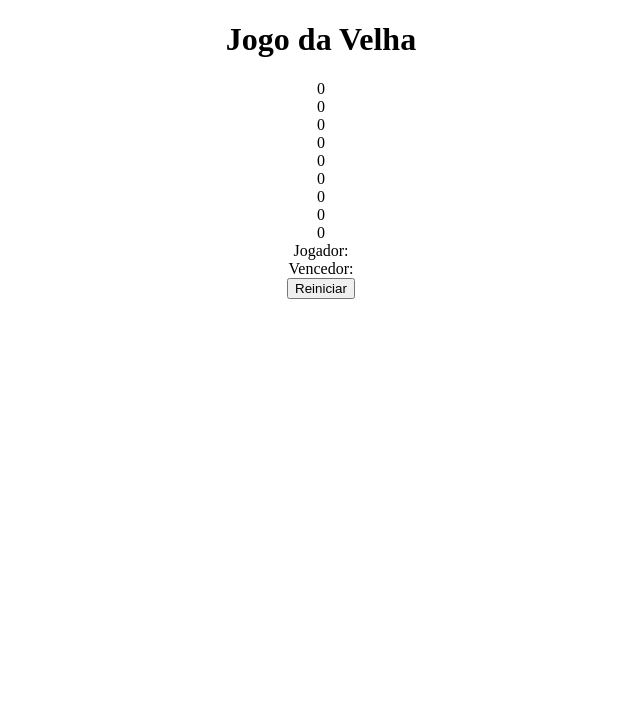
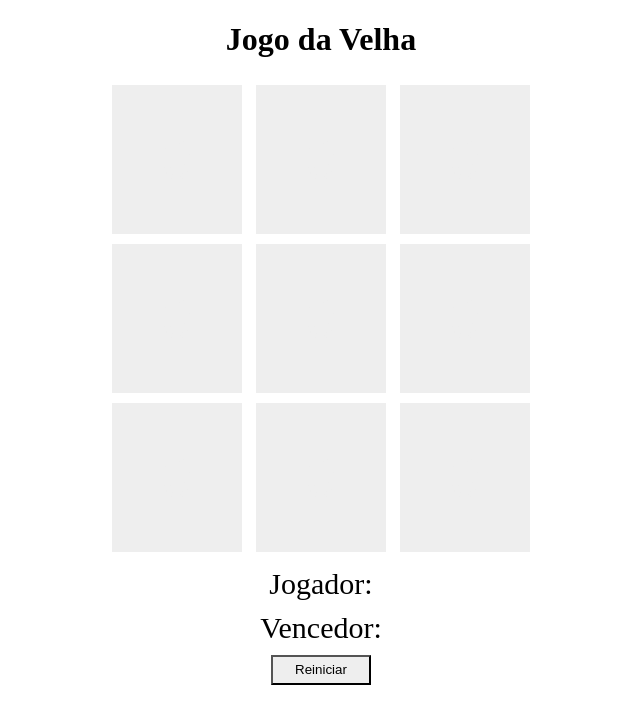
Before and after one commit to Jose-Claudivan/tic-tac-toe-game-HTML-CSS-JAVASCRIPT, a plain HTML site: page index.html in a window 1280 px wide. Shown: the whole page, without its empty margins (319-959 px from the left). Drawn offline with Linux system fonts and the light colour scheme.

Commit message:
Formating the css

```diff
--- a/index.html
+++ b/index.html
@@ -10,24 +10,24 @@
     <h1>Jogo da Velha</h1>
 
     <div>
-        <div id="1">0</div>
-        <div id="2">0</div>
-        <div id="3">0</div>
+        <div id="1" class="quadrado">0</div>
+        <div id="2" class="quadrado">0</div>
+        <div id="3" class="quadrado">0</div>
     </div>
 
     <div>
-        <div id="4">0</div>
-        <div id="5">0</div>
-        <div id="6">0</div>
+        <div id="4" class="quadrado">0</div>
+        <div id="5" class="quadrado">0</div>
+        <div id="6" class="quadrado">0</div>
     </div>
 
     <div>
-        <div id="7">0</div>
-        <div id="8">0</div>
-        <div id="9">0</div>
+        <div id="7" class="quadrado">0</div>
+        <div id="8" class="quadrado">0</div>
+        <div id="9" class="quadrado">0</div>
     </div>
 
-    <div>
+    <div class="jogador">
         <label>
             Jogador:
         </label>
@@ -36,7 +36,7 @@
         </label>
     </div>
 
-    <div>
+    <div class="vencedor">
         <label>
             Vencedor:
         </label>
--- a/style.css
+++ b/style.css
@@ -1,3 +1,29 @@
 body {
     text-align: center;
 }
+
+.quadrado {
+    text-align: center;
+    width: 50px;
+    background: #eee;
+    display: inline-block;
+    padding: 40px;
+    font-size: 60px;
+    margin: 5px;
+    cursor: pointer;
+    color: #eee;
+}
+
+.jogador,
+.vencedor {
+    font-size: 30px;
+    margin-top: 10px;
+}
+
+button {
+    margin-top: 10px;
+    width: 100px;
+    height: 30px;
+    background: #eee;
+    cursor: pointer;
+}
```
